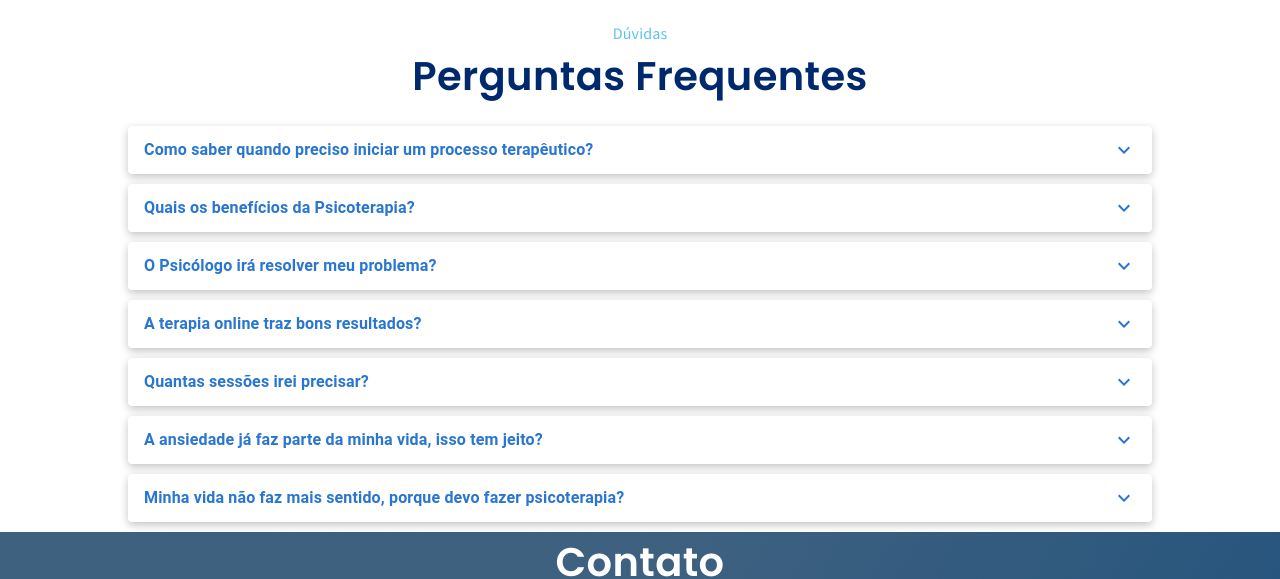
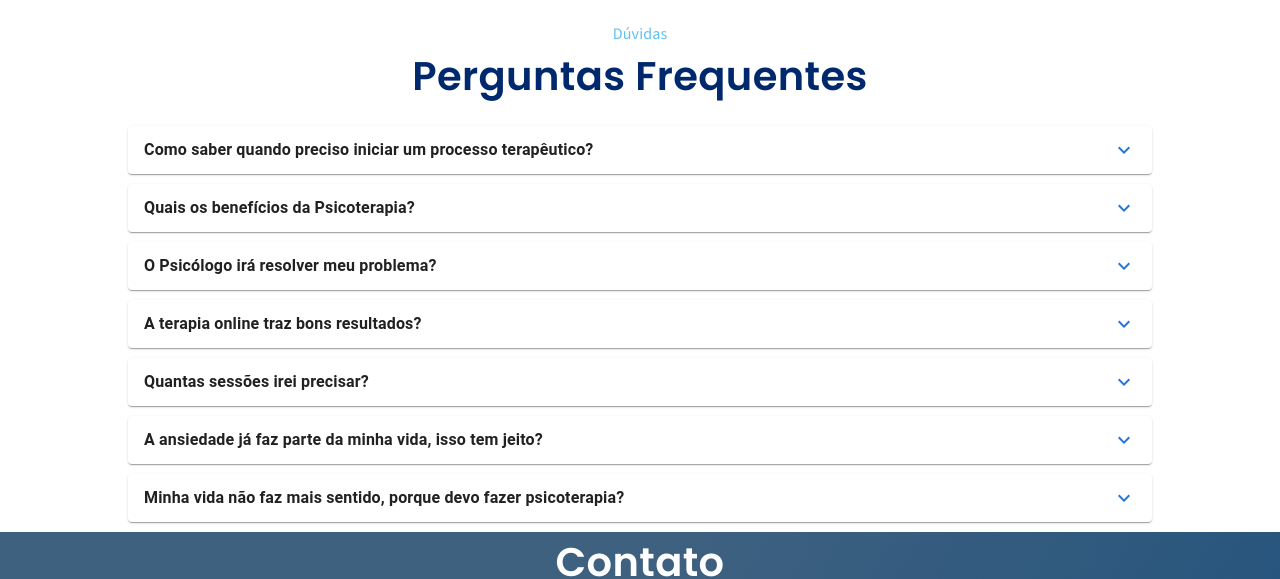
Before and after one commit to AlexandreNMota/greicy-lp, a React (Vite) app: page / in a window 1280 px wide. Shown: the part 4360-4939 px from the top of the page. Built offline with nearby package versions, Linux system fonts and the light colour scheme.

Commit message:
perguntas

```diff
--- /dev/null
+++ b/src/components/global/pergunta/index.tsx
@@ -0,0 +1,32 @@
+import {
+  Accordion,
+  AccordionDetails,
+  AccordionSummary,
+  Box,
+} from "@mui/material";
+import ExpandMoreIcon from "@mui/icons-material/ExpandMore";
+import { IPerguntaProps } from "./types";
+import { FC } from "react";
+import "./perguntas.css";
+export const Pergunta: FC<IPerguntaProps> = ({
+  item,
+  ...props
+}: IPerguntaProps) => {
+  return (
+    <Box {...props} sx={{ width: "80%", margin: "auto" }}>
+      <Accordion className="accordion-custom">
+        <AccordionSummary
+          expandIcon={<ExpandMoreIcon sx={{ color: "#2976D2" }} />}
+          aria-controls="panel1-content"
+          id="panel1-header"
+          className="accordion-summary-custom"
+        >
+          {item.title}
+        </AccordionSummary>
+        <AccordionDetails className="accordion-details-custom">
+          {item.resposta}
+        </AccordionDetails>
+      </Accordion>
+    </Box>
+  );
+};
--- /dev/null
+++ b/src/components/global/pergunta/perguntas.css
@@ -0,0 +1,16 @@
+.accordion-custom {
+  margin-top: 10px;
+  margin-bottom: 10px;
+  box-shadow: rgba(0, 0, 0, 0.24) 0px 3px 8px;
+}
+
+.accordion-summary-custom {
+  color: #2976d2;
+  font-weight: 700 !important;
+}
+
+.accordion-details-custom {
+  color: #00296d;
+  font-weight: 400 !important;
+  font-size: 16px;
+}
--- /dev/null
+++ b/src/components/global/pergunta/types.ts
@@ -0,0 +1,6 @@
+import { BoxProps } from "@mui/material";
+import { PerguntaType } from "../../../constantes/perguntasFrequentes";
+
+export interface IPerguntaProps extends BoxProps {
+  item: PerguntaType;
+}
--- a/src/constantes/perguntasFrequentes.ts
+++ b/src/constantes/perguntasFrequentes.ts
@@ -1,4 +1,4 @@
-type PerguntaType = {
+export type PerguntaType = {
   title: string;
   resposta: string;
 };
--- a/src/pages/perguntas-frequentes/index.tsx
+++ b/src/pages/perguntas-frequentes/index.tsx
@@ -7,6 +7,7 @@ import {
 import { BigText, Section, Title } from "../../components";
 import ExpandMoreIcon from "@mui/icons-material/ExpandMore";
 import { perguntasFrequentes } from "../../constantes/perguntasFrequentes";
+import { Pergunta } from "../../components/global/pergunta";
 
 export const PerguntasFrequentes = () => {
   return (
@@ -21,33 +22,34 @@ export const PerguntasFrequentes = () => {
         sx={{ width: "100%", textAlign: "center" }}
       />
       {perguntasFrequentes.map((item, i) => (
-        <Box key={i} sx={{ width: "80%", margin: "auto" }}>
-          <Accordion
-            sx={{
-              marginTop: "10px",
-              marginBottom: "10px",
-              boxShadow: "rgba(0, 0, 0, 0.24) 0px 3px 8px",
-            }}
-          >
-            <AccordionSummary
-              expandIcon={<ExpandMoreIcon sx={{ color: "#2976D2" }} />}
-              aria-controls="panel1-content"
-              id="panel1-header"
-              sx={{ color: "#2976D2", fontWeight: "700 !important" }}
-            >
-              {item.title}
-            </AccordionSummary>
-            <AccordionDetails
-              sx={{
-                color: "#00296D",
-                fontWeight: "400 !important",
-                fontSize: "16px",
-              }}
-            >
-              {item.resposta}
-            </AccordionDetails>
-          </Accordion>
-        </Box>
+        // <Box key={i} sx={{ width: "80%", margin: "auto" }}>
+        //   <Accordion
+        //     sx={{
+        //       marginTop: "10px",
+        //       marginBottom: "10px",
+        //       boxShadow: "rgba(0, 0, 0, 0.24) 0px 3px 8px",
+        //     }}
+        //   >
+        //     <AccordionSummary
+        //       expandIcon={<ExpandMoreIcon sx={{ color: "#2976D2" }} />}
+        //       aria-controls="panel1-content"
+        //       id="panel1-header"
+        //       sx={{ color: "#2976D2", fontWeight: "700 !important" }}
+        //     >
+        //       {item.title}
+        //     </AccordionSummary>
+        //     <AccordionDetails
+        //       sx={{
+        //         color: "#00296D",
+        //         fontWeight: "400 !important",
+        //         fontSize: "16px",
+        //       }}
+        //     >
+        //       {item.resposta}
+        //     </AccordionDetails>
+        //   </Accordion>
+        // </Box>
+        <Pergunta key={i} item={item} />
       ))}
     </Section>
   );
```
